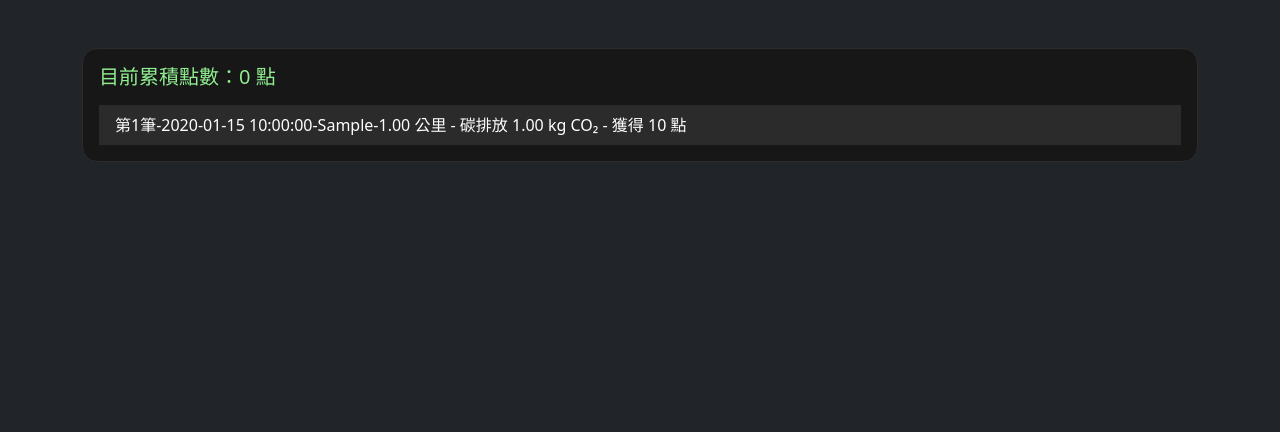
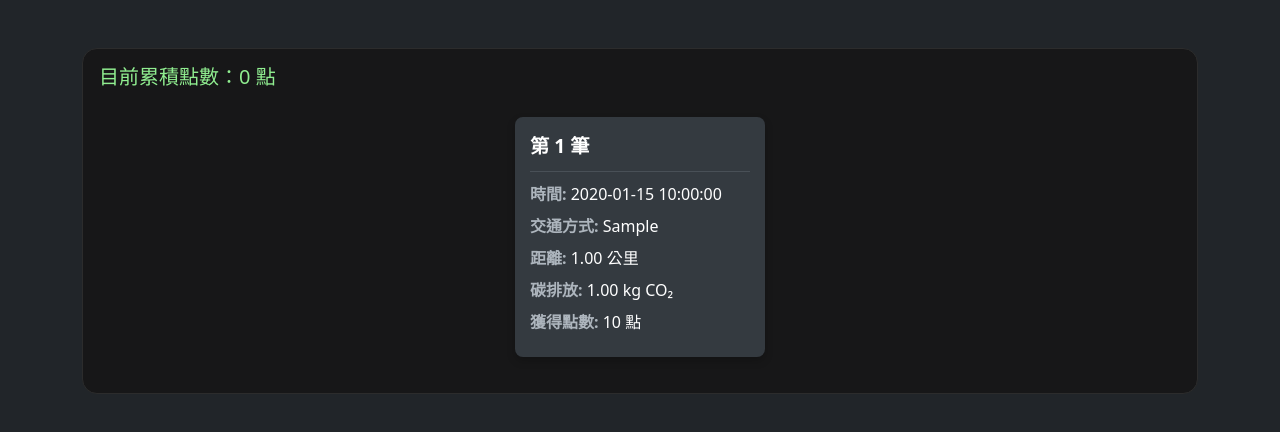
Before and after one commit to DCYOYO/GreenGo, a PHP site: page /history in a window 1280 px wide. Shown: the part 118-550 px from the top of the page. Run offline with PHP 8.4, Linux system fonts and the light colour scheme; a user stored in the database is signed in; data comes from the database, SQL or seed files in the repository; tables that the repository leaves empty hold one stand-in row (values such as "Sample post"); data that the repository does not hold is empty.

Commit message:
CSS history card

```diff
--- a/assets/css/style.css
+++ b/assets/css/style.css
@@ -170,3 +170,42 @@ body {
   color: #90ee90;
   font-weight: bold;
 }
+/***--------------------------------------history--------------------------------------***/
+.hist-record-container {
+    display: flex;
+    flex-wrap: wrap;
+    gap: 20px;
+    justify-content: center;
+    padding: 20px;
+}
+
+.hist-record-card {
+    background-color: #343a40; /* 暗色背景，與 Bootstrap table-dark 一致 */
+    color: #ffffff; /* 白色文字 */
+    border-radius: 8px;
+    box-shadow: 0 4px 8px rgba(0, 0, 0, 0.2);
+    width: 250px; /* 卡片寬度 */
+    padding: 15px;
+    transition: transform 0.2s;
+}
+
+.hist-record-card:hover {
+    transform: translateY(-5px); /* 懸停時微微上移 */
+}
+
+.hist-card-header {
+    font-size: 1.2em;
+    font-weight: bold;
+    border-bottom: 1px solid #495057;
+    padding-bottom: 10px;
+    margin-bottom: 10px;
+}
+
+.hist-card-body p {
+    margin: 8px 0;
+}
+
+.hist-card-body strong {
+    color: #adb5bd; /* 淺灰色標題 */
+}
+/***--------------------------------------history--------------------------------------***/
--- a/pages/html/history.html
+++ b/pages/html/history.html
@@ -45,7 +45,7 @@
                 <?php if ($error): ?>
                     <div class="alert alert-danger"><?php echo safe_output($error); ?></div>
                 <?php endif; ?>
-                <ul class="list-group list-group-flush mt-3"><?php echo $records_html; ?></ul>
+                <div class="hist-record-container"><?php echo $records_html; ?></div>
             </div>
         </div>
     </div>
--- a/pages/php/history.php
+++ b/pages/php/history.php
@@ -36,7 +36,16 @@ $out = '';
 foreach ($records as &$record) {
     $record['distance'] = number_format($record['distance'], 2);
     $record['footprint'] = number_format($record['footprint'], 2);
-    $out .= "<li class='list-group-item'>第{$count}筆-{$record['record_time']}-{$record['transport']}-{$record['distance']} 公里 - 碳排放 {$record['footprint']} kg CO₂ - 獲得 {$record['points']} 點</li>";
+    $out .= "<div class='hist-record-card'>" .
+            "<div class='hist-card-header'>第 {$count} 筆</div>" .
+            "<div class='hist-card-body'>" .
+            "<p><strong>時間:</strong> " . htmlspecialchars($record['record_time']) . "</p>" .
+            "<p><strong>交通方式:</strong> " . htmlspecialchars($record['transport']) . "</p>" .
+            "<p><strong>距離:</strong> " . htmlspecialchars($record['distance']) . " 公里</p>" .
+            "<p><strong>碳排放:</strong> " . htmlspecialchars($record['footprint']) . " kg CO₂</p>" .
+            "<p><strong>獲得點數:</strong> " . htmlspecialchars($record['points']) . " 點</p>" .
+            "</div>" .
+            "</div>";
     $count++;
 }
 
```
